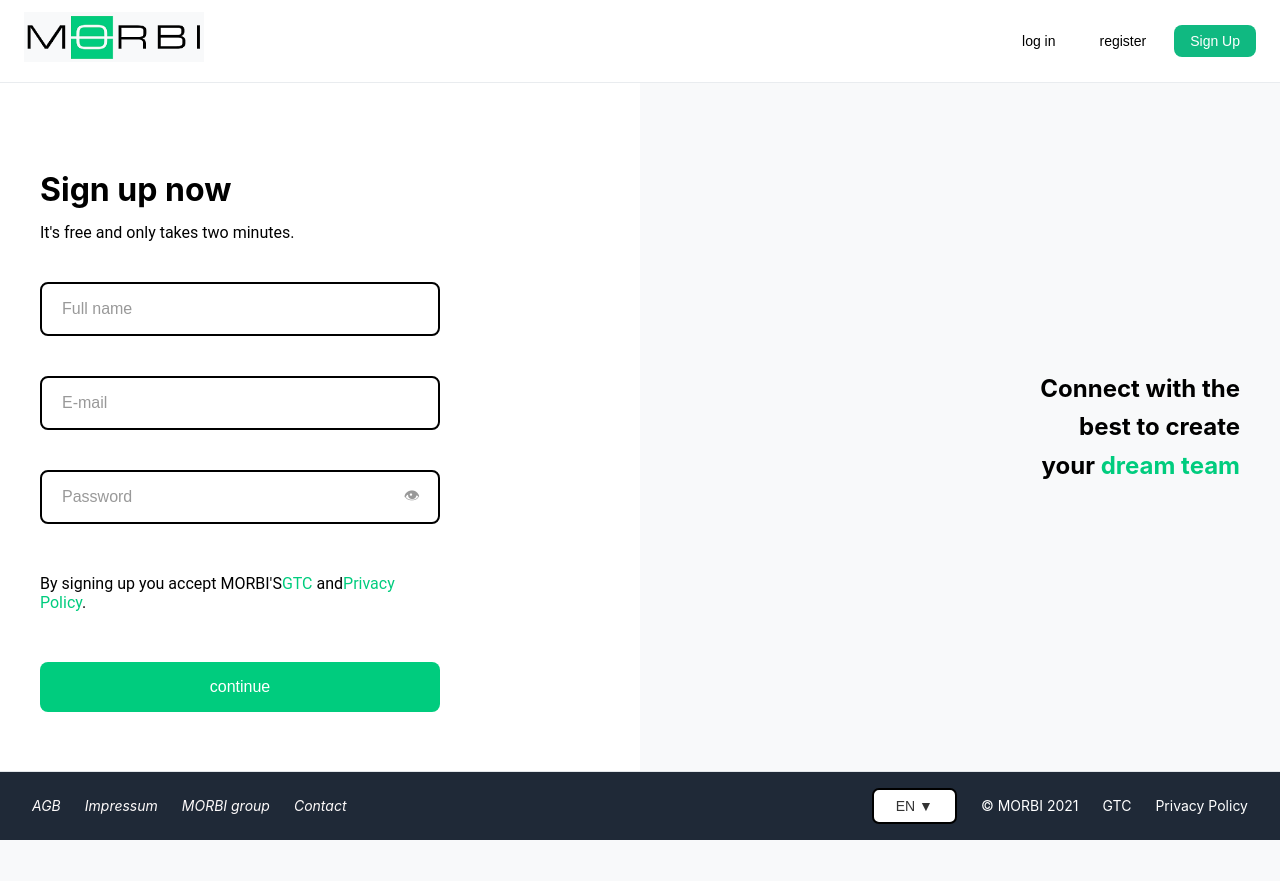
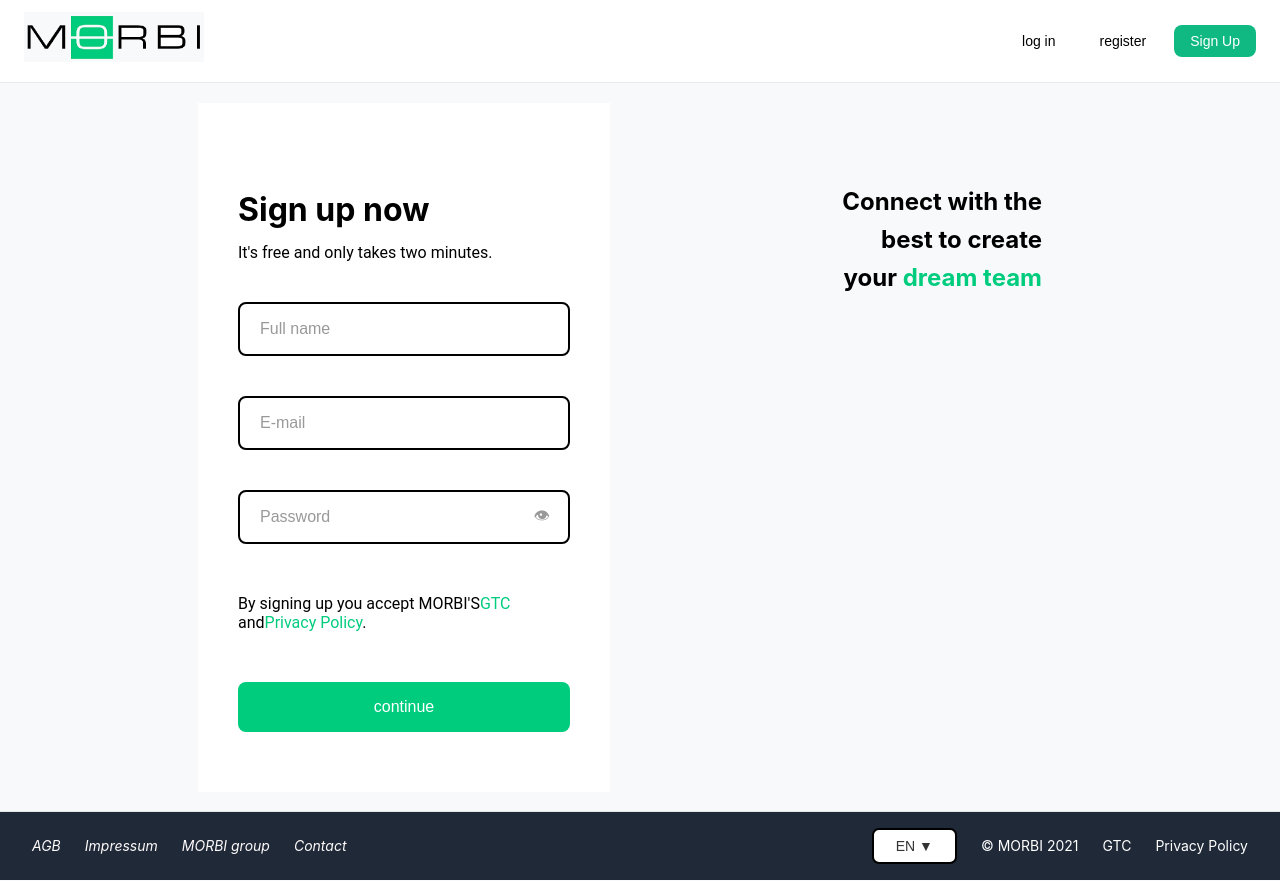
Before and after one commit to kmennat/MYMOORBI, a React (Vite) app in the folder frontend/: page /signup in a window 1280 px wide. Before the commit the page ends 841 px from the top, so only its background shows below. Built offline with nearby package versions, Linux system fonts and the light colour scheme; what simple-zustand-devtools would draw is missing.

Commit message:
Signup Fine Tuned

```diff
--- a/frontend/src/layouts/SignUp.jsx
+++ b/frontend/src/layouts/SignUp.jsx
@@ -1,9 +1,11 @@
 import React from "react";
 import './SignUp.css';
+import rstyle from './Register.module.css';
 function SignUp(){
 return(
 <>
-<section className="form-section">
+<div className={rstyle.container}>
+            <section className="form-section">
                 <div className="form-container">
                     <h1>Sign up now</h1>
                     <p className="subtitle">It's free and only takes two minutes.</p>
@@ -37,6 +39,7 @@ return(
                     <h2>Connect with the <br/>best to create<br/> your <span className="highlight">dream team</span></h2>
                 </div>
             </section>
+            </div>
             </>
            );
         }
```
